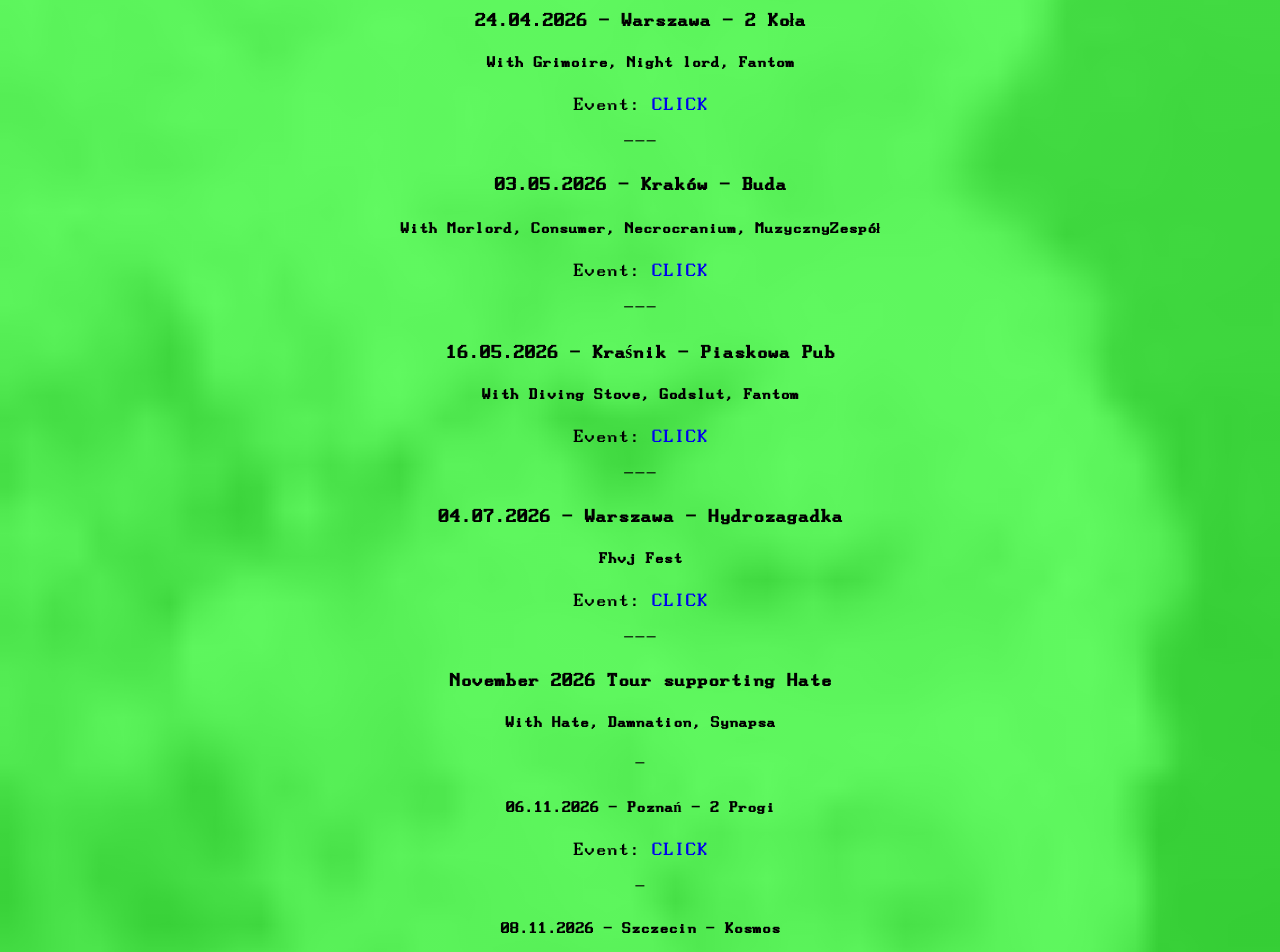
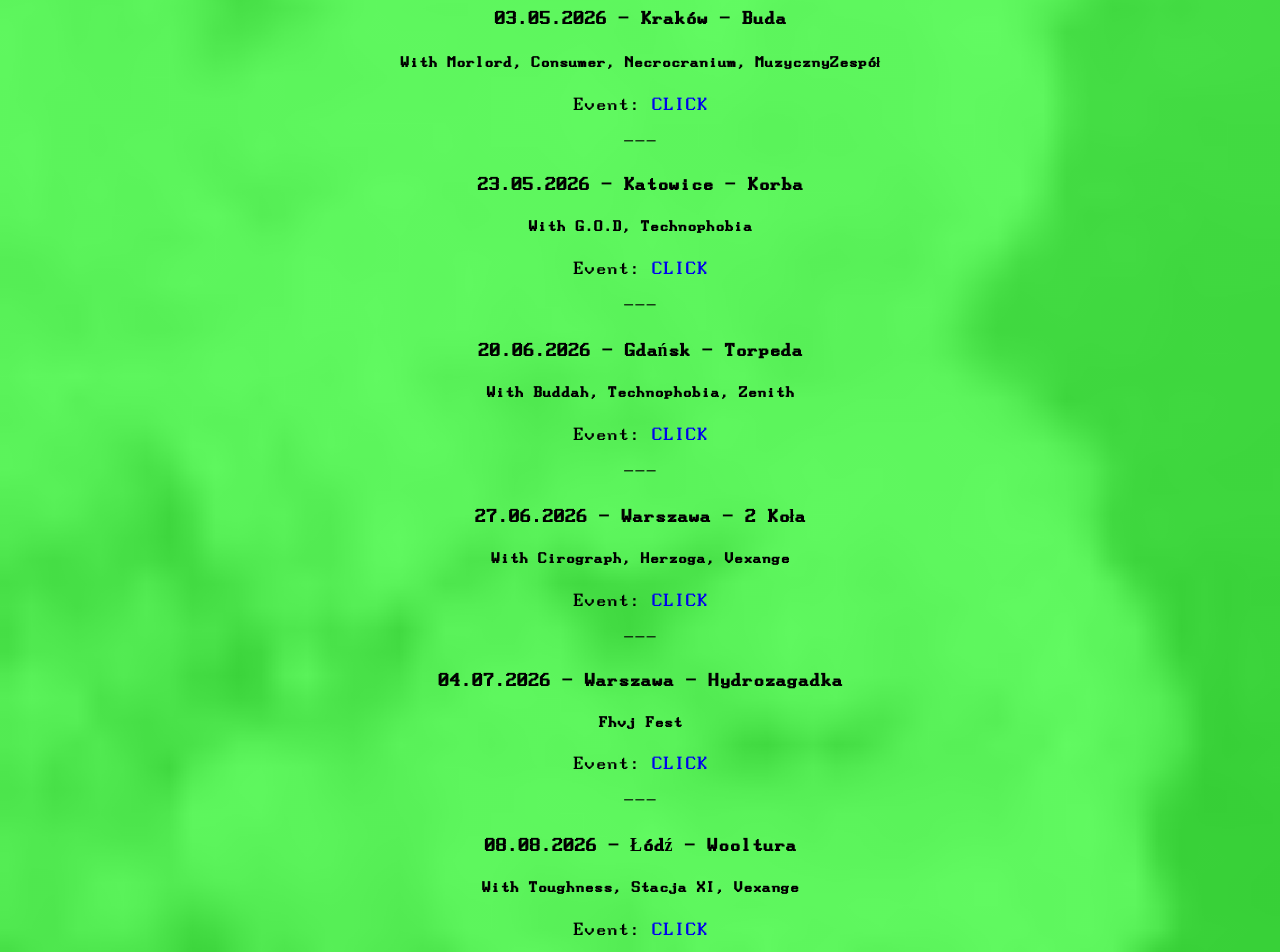
Before and after one commit to MUSQQQ/MUSQQQ.github.io, a plain HTML site: page concerts/index.html in a window 1280 px wide. Shown: the part 700-1652 px from the top of the page. Drawn offline with Linux system fonts and the light colour scheme.

Commit message:
update concerts (#34)

```diff
--- a/concerts/index.html
+++ b/concerts/index.html
@@ -40,14 +40,6 @@
 
         <section id = "concert-section">
             <p><br/></p>
-            <h4>24.04.2026 - Warszawa - 2 Koła</h4>
-                <h5>With Grimoire, Night lord, Fantom</h5>
-                <div>Event: <a href="https://facebook.com/events/s/ustawka-night-lord-vs-grimoire/926545073275279/">CLICK</a></div>
-                <p>
-                </p>
-
-                <div>---</div>
-
                 <h4>03.05.2026 - Kraków - Buda</h4>
                 <h5>With Morlord, Consumer, Necrocranium, MuzycznyZespół</h5>
                 <div>Event: <a href="https://facebook.com/events/s/death-to-all-fest-muzycznyzesp/1467200885069463/">CLICK</a></div>
@@ -55,9 +47,23 @@
                 </p>
                 <div>---</div>
 
-                <h4>16.05.2026 - Kraśnik - Piaskowa Pub</h4>
-                <h5>With Diving Stove, Godslut, Fantom</h5>
-                <div>Event: <a href="https://facebook.com/events/s/diving-stove-godslut-fantom-nu/1521787455564139/">CLICK</a></div>
+                <h4>23.05.2026 - Katowice - Korba</h4>
+                <h5>With G.O.D, Technophobia</h5>
+                <div>Event: <a href="https://facebook.com/events/s/the-crossover-episode-nuclear-/3397725743734406/">CLICK</a></div>
+                <p>
+                </p>
+                <div>---</div>
+
+                <h4>20.06.2026 - Gdańsk - Torpeda</h4>
+                <h5>With Buddah, Technophobia, Zenith</h5>
+                <div>Event: <a href="https://facebook.com/events/s/none-so-stoopid-buddah-nuclear/823153157511284/">CLICK</a></div>
+                <p>
+                </p>
+                <div>---</div>
+
+                <h4>27.06.2026 - Warszawa - 2 Koła</h4>
+                <h5>With Cirograph, Herzoga, Vexange</h5>
+                <div>Event: <a href="https://facebook.com/events/s/riot-of-violence-cirograph-nuc/1733748087590818/">CLICK</a></div>
                 <p>
                 </p>
                 <div>---</div>
@@ -65,6 +71,13 @@
                 <h4>04.07.2026 - Warszawa - Hydrozagadka</h4>
                 <h5>Fhvj Fest</h5>
                 <div>Event: <a href="https://facebook.com/events/s/fhvj-fest-dzien-2/1197332982474990/">CLICK</a></div>
+                <p>
+                </p>
+                <div>---</div>
+
+                <h4>08.08.2026 - Łódź - Wooltura</h4>
+                <h5>With Toughness, Stacja XI, Vexange</h5>
+                <div>Event: <a href="https://facebook.com/events/s/against-all-living-toughness-n/1539731587712464/">CLICK</a></div>
                 <p>
                 </p>
                 <div>---</div>
```
Also changed, not shown: index.html (+1 -1 lines).
